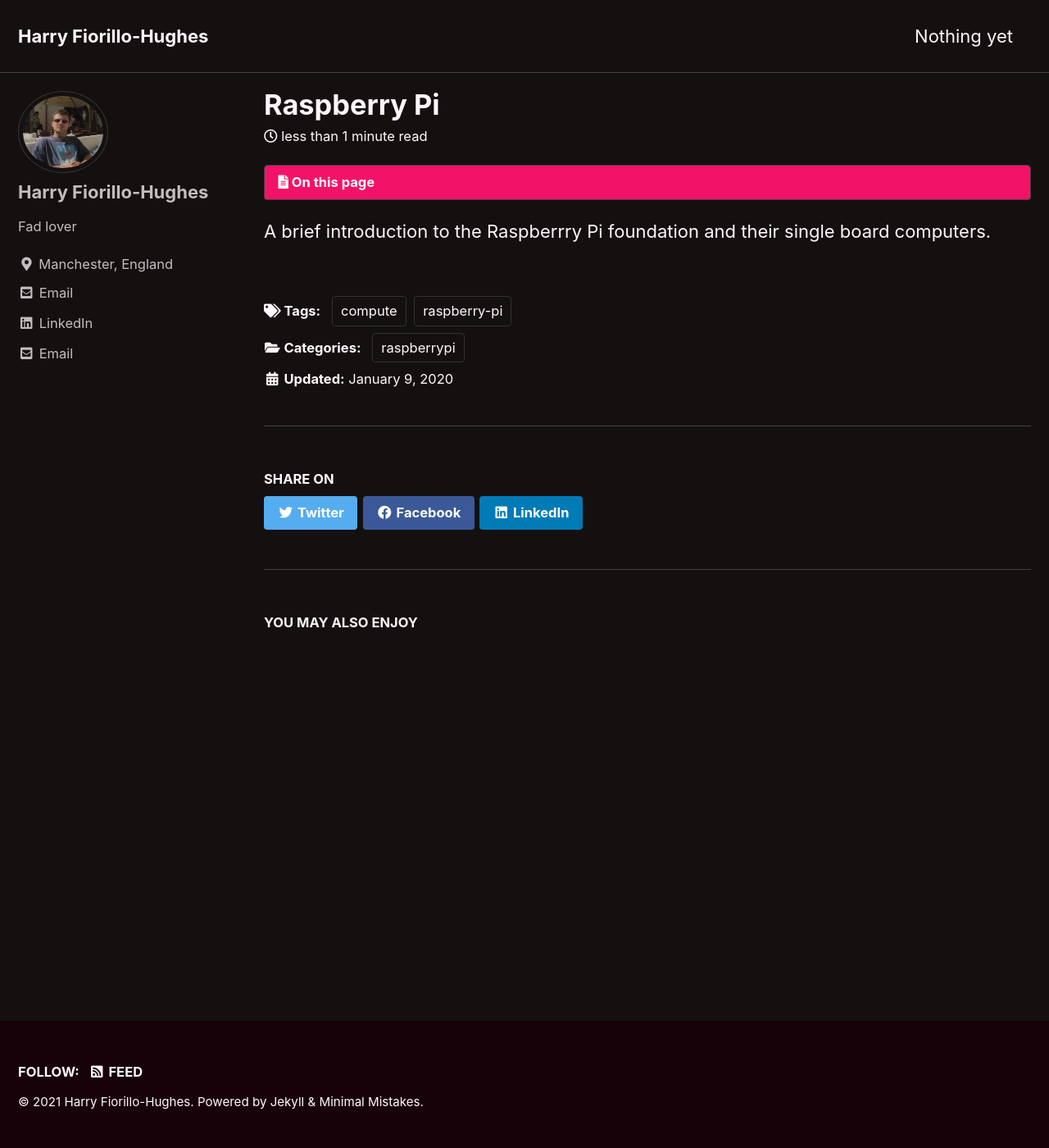
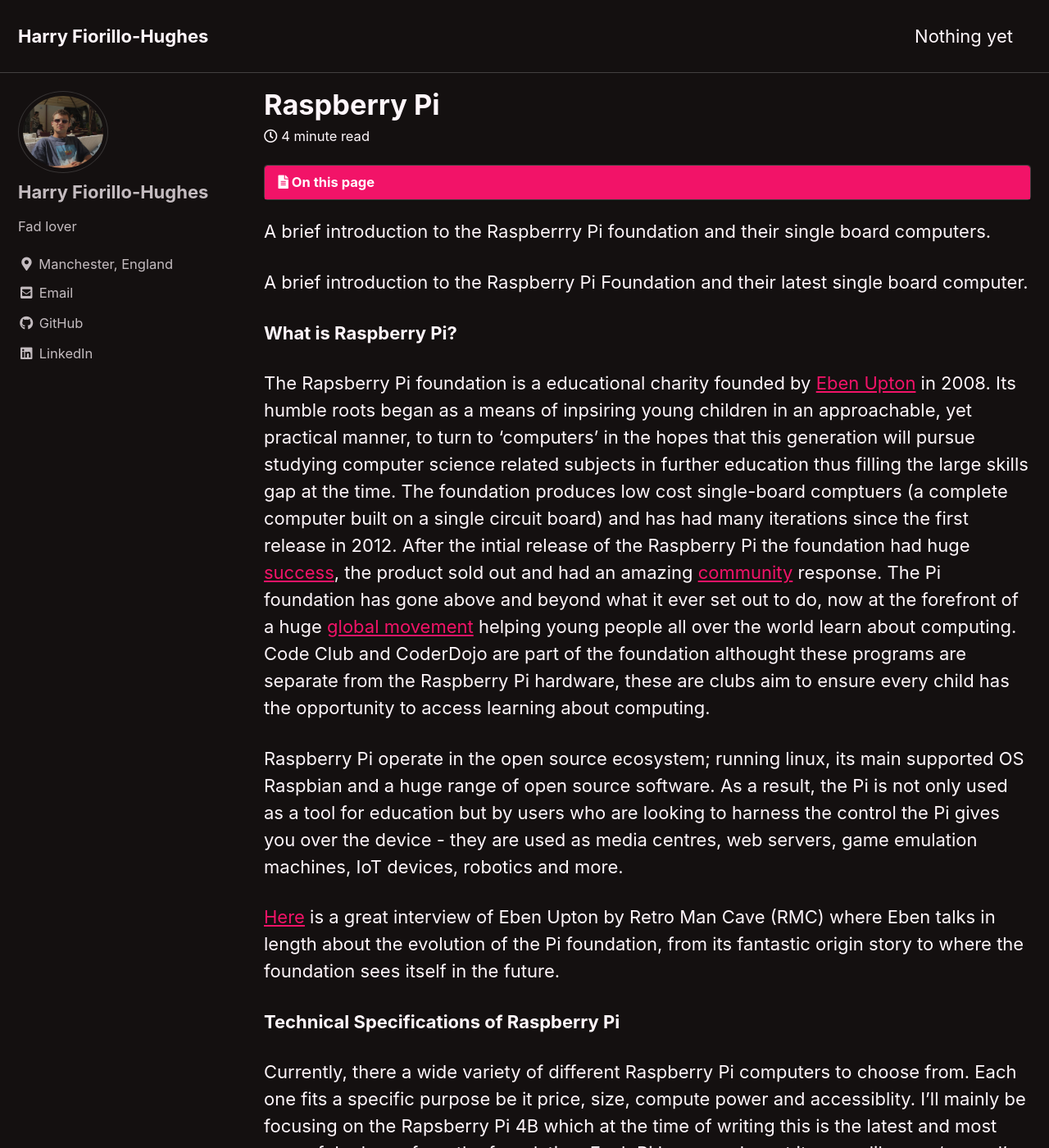
Before and after one commit to hfiorillo/hfiorillo.github.io, a Jekyll site: the page built from _posts/2021-01-08-raspbery-pi.markdown, in a window 1280 px wide and 1400 px high. Shown: the whole window at 82% size. Built offline with Jekyll 4.4.1, drawn with Linux system fonts in a browser that asks for light colours; cached includes are drawn as plain includes; some of the changed text lies outside the part shown.

Commit message:
First blog post

```diff
--- a/_config.yml
+++ b/_config.yml
@@ -97,7 +97,7 @@ author:
   avatar           : /assets/images/bio-pic1.jpg # path of avatar image, e.g. "/assets/images/bio-photo.jpg"
   bio              : "Fad lover"
   location         : "Manchester, England"
-  email            : harryhughes13@gmail.com
+  email            :
   links:
     - label: "Email"
       icon: "fas fa-fw fa-envelope-square"
@@ -113,7 +113,7 @@ author:
       # url: "https://facebook.com/"
     - label: "GitHub"
       icon: "fab fa-fw fa-github"
-      # url: "https://github.com/hfiorillo"
+      url: "https://github.com/hfiorillo"
     - label: "Instagram"
       icon: "fab fa-fw fa-instagram"
       # url: "https://instagram.com/"
--- a/_posts/2021-01-08-raspbery-pi.markdown
+++ b/_posts/2021-01-08-raspbery-pi.markdown
@@ -13,3 +13,45 @@ header:
 published: true
 ---
 A brief introduction to the Raspberrry Pi foundation and their single board computers.
+
+A brief introduction to the Raspberry Pi Foundation and their latest single board computer.
+
+**What is Raspberry Pi?**
+
+The Rapsberry Pi foundation is a educational charity founded by [Eben Upton](https://en.wikipedia.org/wiki/Eben_Upton) in 2008. Its humble roots began as a means of inpsiring young children in an approachable, yet practical manner, to turn to 'computers' in the hopes that this generation will pursue studying computer science related subjects in further education thus filling the large skills gap at the time. The foundation produces low cost single-board comptuers (a complete computer built on a single circuit board) and has had many iterations since the first release in 2012. After the intial release of the Raspberry Pi the foundation had huge [success](https://www.theguardian.com/technology/2015/feb/18/raspberry-pi-becomes-best-selling-british-computer), the product sold out and had an amazing [community](https://www.raspberrypi.org/community/) response. The Pi foundation has gone above and beyond what it ever set out to do, now at the forefront of a huge [global movement](https://www.raspberrypi.org/stories/) helping young people all over the world learn about computing. Code Club and CoderDojo are part of the foundation althought these programs are separate from the Raspberry Pi hardware, these are clubs aim to ensure every child has the opportunity to access learning about computing.
+
+Raspberry Pi operate in the open source ecosystem; running linux, its main supported OS Raspbian and a huge range of open source software. As a result, the Pi is not only used as a tool for education but by users who are looking to harness the control the Pi gives you over the device - they are used as media centres, web servers, game emulation machines, IoT devices, robotics and more.
+
+[Here](https://www.notion.so/Raspberry-Pi-4da2759f0f6f484da66381db1c7639ba) is a great interview of Eben Upton by Retro Man Cave (RMC) where Eben talks in length about the evolution of the Pi foundation, from its fantastic origin story to where the foundation sees itself in the future.
+
+**Technical Specifications of Raspberry Pi**
+
+Currently, there a wide variety of different Raspberry Pi computers to choose from. Each one fits a specific purpose be it price, size, compute power and accessiblity. I'll mainly be focusing on the Rapsberry Pi 4B which at the time of writing this is the latest and most powerful release from the foundation. Each Pi however, has at its core, like any 'normal' computer, a cpu, gpu, ram which make up the compute processes of the device. Where each generation of Pi compute units see huge improvements to performance, device architecture, memory speeds and display output.
+
+The specs of the latest Pi model, the Raspberry Pi 4B, it has a 1.5-Ghz Broadcom quad-core Cortex-A72 (BCM2711B0) CPU and ARM VideoCoreVI GPU, LPDDR4 RAM (from 2GB to 8GB), 2 USB 3.0 ports, 2 USB 2.0 ports, dual micro-HDMI ports, 3.5mm audio jack, full-sized gigabit ethernet port, 802.11ac dual-band Wifi, Bluetooth 5.0 and 50 mb/s micro SD card reader. Atop the board there is a Camera Serial Interface and a Display Serial Interface. As well as all this, the best part of any Pi is its set of 40 GPIO pins; these allow you connect lights, fans, motors, sensors and a range of HATs (expansion boards that sit atop the Pi). The device is powered over USB Type-C and only requires a steady 3 amps of power and 5 volts.
+
+**Operating sytem**
+
+The rapsberry pi foundation have developed a number of [operating systems](https://www.raspberrypi.org/software/operating-systems/#raspberry-pi-os-32-bit) for their devices with their standard Raspberry Pi OS, or Raspbian, being based on Debian and is extremely well optimised for the Raspberry Pi hardware. Raspbian comes with over 35,000 packages: pre-compiled software bundle in a format that makes for easy installation.
+
+A number of 3rd parties have developed well optimised Raspbery Pi OS', this allows for complete flexibility on the use of your Raspberry Pi. A definitive Raspberry Pi compatible OS list can be found [here](https://raspberrypi.stackexchange.com/questions/534/definitive-list-of-operating-systems).
+
+As the raspberry Pi boots from the Micro SD inserted into the card reader, this means you can have different OS' on different micro SD cards  from that allows you to have multiple uses for a single Pi or have multiple Pi's with a single use (see [Kubernetes on Pi](https://ubuntu.com/tutorials/how-to-kubernetes-cluster-on-raspberry-pi#1-overview), more on that later).
+
+**What do you need to get started?**
+
+All the parts separately:
+
+[Raspberry Pi 4B](https://thepihut.com/products/raspberry-pi-4-model-b) (2GB)- £33.90
+
+[Micro SD Minimum 16GB](https://www.amazon.co.uk/dp/B07V4DZBFG/ref=twister_B07HM3RLBS?_encoding=UTF8&th=1) (faster the better) - £10.00
+
+[Micro-HDMI Cable](https://thepihut.com/products/micro-hdmi-to-standard-hdmi-a-cable) - £5.00
+
+[USB Type-C Power Cable & Supply](https://thepihut.com/products/raspberry-pi-psu-uk?src=raspberrypi)  - £7.50
+
+[Case (Not necessary but looks cool)](https://thepihut.com/products/aluminium-armour-heatsink-case-for-raspberry-pi-4?variant=31139034038334) - £12.00
+
+[Or an official starter kit (2GB version)](https://thepihut.com/products/raspberry-pi-starter-kit) - £58
+
+Once you have all the necessary parts, make sure you flash the correct operating system to the MicroSD card. Plug it in and begin! It really is that simple. The Raspbian OS is akin to any normal desktop GUI so should be relatively familiar for most users. Well what are you waiting for? Get started! [Here](https://projects.raspberrypi.org/en/projects) is an exhaustive list of the all the official Raspberry Pi projects.
```
